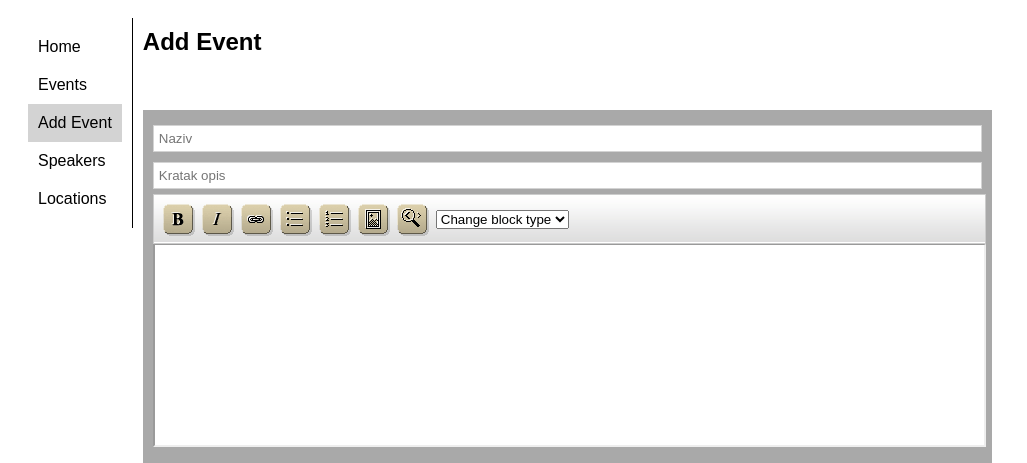
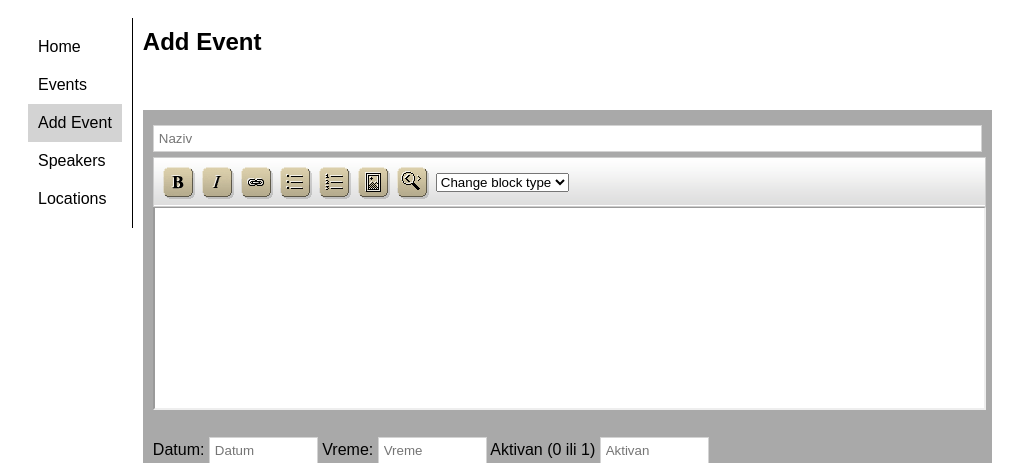
Before and after one commit to crtarsorg/agendaSys, a PHP site: page /eventadd.php in a window 1280 px wide. Shown: the top 463 px of the page, without its empty margins (0-1027 px from the left). Run offline with PHP 8.4, Linux system fonts and the light colour scheme; data comes from the database, SQL or seed files in the repository; data that the repository does not hold is empty; some libraries are stand-ins or nearby versions.

Commit message:
Hide regular description field

```diff
--- a/admin/eventadd.php
+++ b/admin/eventadd.php
@@ -33,7 +33,7 @@ if($_POST['action']=="insert"){
     <form action="eventadd.php" method="POST" enctype="multipart/form-data">
         <input id="action" type="hidden" name="action" value="insert">
         <input placeholder="Naziv"  id="naziv" name="naziv" size="100" value="<?php echo $_POST[naziv];?>" maxlength="200"><br>
-        <input placeholder="Kratak opis" id="opis" name="opis" size="100" value="<?php echo $_POST[opis];?>" maxlength="200">        <br>
+        <!--<input placeholder="Kratak opis" id="opis" name="opis" size="100" value="<?php echo $_POST[opis];?>" maxlength="200">        <br>  -->
         <textarea class="widgEditor" placeholder="Opis dogadjaja" id="opislong" name="opislong" rows="5" cols="100"><?php echo $_POST[opislong];?></textarea>     <br>
 
 
--- a/admin/eventedit.php
+++ b/admin/eventedit.php
@@ -54,7 +54,7 @@ foreach ($row as $key => $value) {
         <input id="action" type="hidden" name="action" value="update">
         <input id="eid" type="hidden" name="eid" value="<?php echo $row->eid;?>">
         <input placeholder="Naziv"  id="naziv" name="naziv" size="100" value="<?php echo $row->ename;?>" maxlength="200"><br>
-        <input placeholder="Kratak opis" id="opis" name="opis" size="100" value="<?php echo $row->edesc;?>" maxlength="200">        <br>
+        <!--<input placeholder="Kratak opis" id="opis" name="opis" size="100" value="<?php echo $row->edesc;?>" maxlength="200">        <br>-->
         <textarea class="widgEditor" placeholder="Opis dogadjaja" id="opislong" name="opislong" rows="5" cols="100"><?php echo $row->eldesc;?></textarea>     <br>
 
 
```
